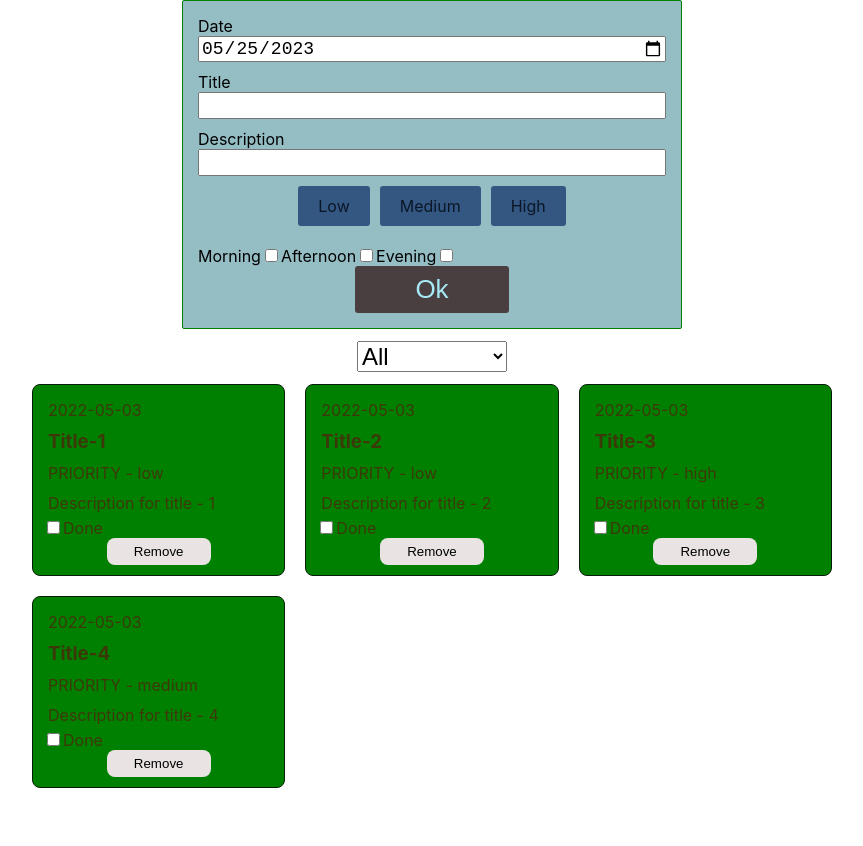
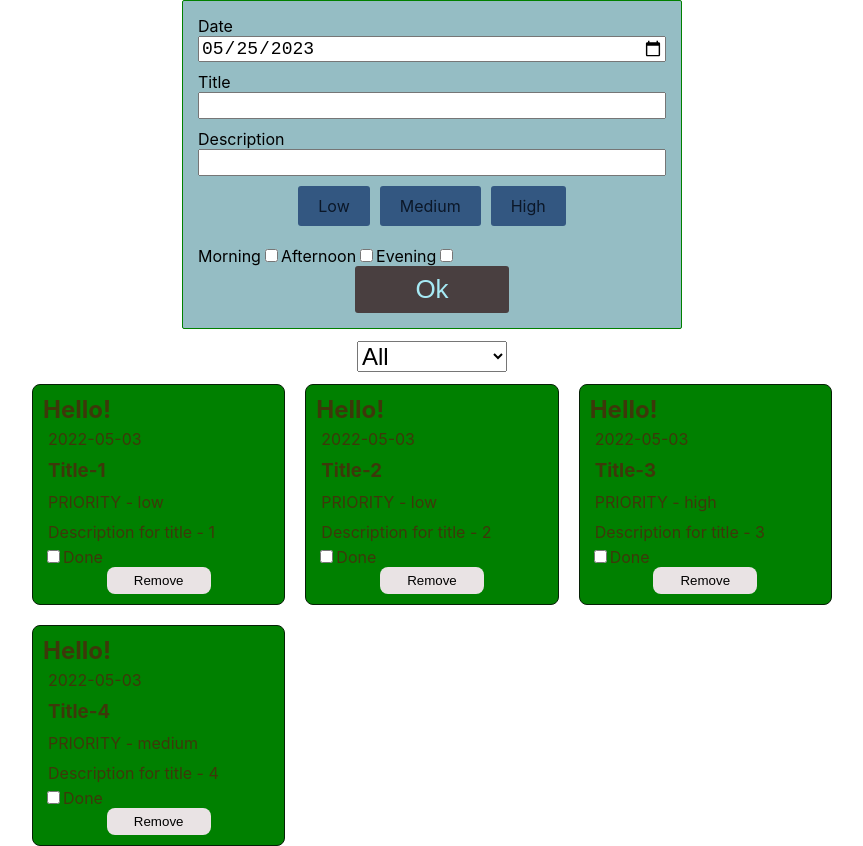
Before and after one commit to z9877969/bc_51, a React (Create React App) app: page / in a window 1280 px wide. Shown: the whole page, without its empty margins (208-1071 px from the left). Before the commit the page ends 800 px from the top, so only its background shows below. Built offline with nearby package versions, Linux system fonts and the light colour scheme.

Commit message:
adds some examples

```diff
--- a/package.json
+++ b/package.json
@@ -15,6 +15,7 @@
     "react-dom": "^18.2.0",
     "react-scripts": "5.0.1",
     "sass": "^1.62.1",
+    "styled-components": "^5.3.10",
     "web-vitals": "^2.1.4"
   },
   "scripts": {
--- a/src/components/TodoForm/TodoForm.jsx
+++ b/src/components/TodoForm/TodoForm.jsx
@@ -3,9 +3,11 @@ import clsx from "clsx";
 import { nanoid } from "nanoid";
 import s from "./TodoForm.module.scss";
 
-console.log("nanoid() :>> ", nanoid());
+class TodoForm extends Component {
+  #idLow = nanoid();
+  #idMedium = nanoid();
+  #idHigh = nanoid();
 
-class TodoForm extends Component {
   state = {
     date: "2023-05-25",
     title: "",
@@ -15,26 +17,16 @@ class TodoForm extends Component {
   };
 
   handleChange = (e) => {
-    const { name, value, checked, type } = e.target;
+    const { name, value } = e.target;
 
-    if (type === "checkbox") {
-      this.setState((prevState) => {
-        return {
-          [name]: checked
-            ? [...prevState[name], value]
-            : prevState[name].filter((el) => el !== value),
-        };
-      });
-      return;
-    }
-
-    this.setState({ [e.target.name]: e.target.value });
+    this.setState({ [name]: value });
   };
 
   handleSubmit = (e) => {
     e.preventDefault();
-    const newTodo = { ...this.state, isDone: false, id: nanoid() };
-    this.props.addTodo(newTodo);
+    // const newTodo = { ...this.state, isDone: false, id: nanoid() };
+    // this.props.addTodo(newTodo);
+    this.props.onSubmit(this.state);
   };
 
   render() {
@@ -74,7 +66,7 @@ class TodoForm extends Component {
         <div className={s.labelWrapper}>
           <div className={s.radioWrapper}>
             <input
-              id="formRadioLow"
+              id={this.#idLow}
               className={s.input}
               type="radio"
               name="priority"
@@ -82,13 +74,13 @@ class TodoForm extends Component {
               checked={this.state.priority === "low"}
               onChange={this.handleChange}
             />
-            <label className={clsx(s.label, s.radio)} htmlFor="formRadioLow">
+            <label className={clsx(s.label, s.radio)} htmlFor={this.#idLow}>
               Low
             </label>
           </div>
           <div className={s.radioWrapper}>
             <input
-              id="formRadioMedium"
+              id={this.#idMedium}
               className={s.input}
               type="radio"
               name="priority"
@@ -96,13 +88,13 @@ class TodoForm extends Component {
               checked={this.state.priority === "medium"}
               onChange={this.handleChange}
             />
-            <label className={clsx(s.label, s.radio)} htmlFor="formRadioMedium">
+            <label className={clsx(s.label, s.radio)} htmlFor={this.#idMedium}>
               Medium
             </label>
           </div>
           <div className={s.radioWrapper}>
             <input
-              id="formRadioHigh"
+              id={this.#idHigh}
               className={s.input}
               type="radio"
               name="priority"
@@ -110,7 +102,7 @@ class TodoForm extends Component {
               checked={this.state.priority === "high"}
               onChange={this.handleChange}
             />
-            <label className={clsx(s.label, s.radio)} htmlFor="formRadioHigh">
+            <label className={clsx(s.label, s.radio)} htmlFor={this.#idHigh}>
               High
             </label>
           </div>
--- /dev/null
+++ b/src/components/TodoItem/TodoItem.jsx
@@ -0,0 +1,41 @@
+import {
+  BtnRemove,
+  Item,
+  ItemDate,
+  ItemDescr,
+  ItemPriority,
+  ItemTitle,
+} from "./TodoItem.styled";
+
+const TodoItem = ({
+  title,
+  descr,
+  id,
+  date,
+  priority,
+  isDone,
+  updateTodoStatus,
+  removeTodo,
+}) => {
+  return (
+    <Item a="red" b="green" c="24px">
+      {!isDone ? <h2>Hello!</h2> : <p>Good day!</p>}
+      <ItemDate isDone={isDone}>{date}</ItemDate>
+      <ItemTitle>{title}</ItemTitle>
+      <ItemPriority>PRIORITY - {priority}</ItemPriority>
+      <ItemDescr>{descr}</ItemDescr>
+      <label>
+        <input
+          type="checkbox"
+          name="status"
+          onChange={(e) => updateTodoStatus(id)}
+          checked={isDone}
+        />
+        Done
+      </label>
+      <BtnRemove onClick={(e) => removeTodo(id)}>Remove</BtnRemove>
+    </Item>
+  );
+};
+
+export default TodoItem;
--- /dev/null
+++ b/src/components/TodoItem/TodoItem.styled.js
@@ -0,0 +1,54 @@
+import styled from "styled-components";
+
+const setTextDecoration = ({ isDone }) => {
+  return isDone && "text-decoration: line-through;";
+};
+
+export const Item = styled.li`
+  padding: 10px;
+  background-color: green;
+  /* background-color: rgb(48, 142, 144); */
+  color: rgb(61, 56, 10);
+  border: 1px solid rgb(6, 32, 6);
+  border-radius: 8px;
+
+  ${(props) => {
+    console.log("props :>> ", props);
+  }}
+`;
+
+export const ItemDate = styled.p`
+  padding: 5px;
+
+  ${setTextDecoration}
+`;
+
+export const ItemTitle = styled.h3`
+  padding: 5px;
+  ${setTextDecoration}
+`;
+
+export const ItemPriority = styled.p`
+  padding: 5px;
+  ${setTextDecoration}
+`;
+
+export const ItemDescr = styled.p`
+  padding: 5px;
+  ${setTextDecoration}
+`;
+
+export const BtnRemove = styled.button`
+  display: block;
+  width: 45%;
+  padding: 6px 25px;
+  margin: 0 auto;
+  background-color: rgb(233, 227, 228);
+  cursor: pointer;
+  border: none;
+  border-radius: 8px;
+
+  &:active {
+    transform: scale(0.95);
+  }
+`;
--- a/src/components/TodoList/TodoList.jsx
+++ b/src/components/TodoList/TodoList.jsx
@@ -1,31 +1,22 @@
 import PropTypes from "prop-types";
+import TodoItem from "../TodoItem/TodoItem";
 import clsx from "clsx";
 import s from "./TodoList.module.scss";
 
-const TodoList = ({ todo = [], removeTodo, updateTodoStatus }) => {
+const TodoList = ({ todo, removeTodo, updateTodoStatus }) => {
   return (
     <ul className={s.container}>
       {todo.map(({ title, descr, id, date, priority, isDone }) => (
-        <li key={id} className={s.toDoItem}>
-          <p className={s.date}>{date}</p>
-          <h3 className={clsx(s.title, isDone && s.isDone)}>{title}</h3>
-          <p className={clsx(s.priority, isDone && s.isDone)}>
-            PRIORITY - {priority}
-          </p>
-          <p className={clsx(s.descr, isDone && s.isDone)}>{descr}</p>
-          <label className={s.status}>
-            <input
-              type="checkbox"
-              name="status"
-              onChange={(e) => updateTodoStatus(id)}
-              checked={isDone}
-            />
-            Done
-          </label>
-          <button className={s.todoBtn} onClick={(e) => removeTodo(id)}>
-            Remove
-          </button>
-        </li>
+        <TodoItem
+          title={title}
+          descr={descr}
+          id={id}
+          date={date}
+          priority={priority}
+          isDone={isDone}
+          removeTodo={removeTodo}
+          updateTodoStatus={updateTodoStatus}
+        />
       ))}
     </ul>
   );
@@ -43,6 +34,22 @@ TodoList.propTypes = {
     })
   ),
   removeTodo: PropTypes.func.isRequired,
+  updateTodoStatus: PropTypes.func.isRequired,
 };
 
 export default TodoList;
+
+// const obj = {
+//   a: "qwe",
+// };
+
+// const val1 = obj.a;
+// const val2 = obj["a"];
+
+// const key = "a";
+// const val3 = obj[key];
+
+// const obj2 = { b: "qwe" };
+
+// const key2 = "b";
+// const obj3 = { [key2]: "qwe" };
--- a/src/components/TodoPage/TodoPage.jsx
+++ b/src/components/TodoPage/TodoPage.jsx
@@ -12,7 +12,8 @@ class TodoPage extends Component {
   };
 
   addTodo = (todo) => {
-    this.setState((prevState) => ({ todo: [...prevState.todo, todo] }));
+    const newTodo = { ...todo, isDone: false, id: Date.now() };
+    this.setState((prevState) => ({ todo: [...prevState.todo, newTodo] }));
   };
 
   removeTodo = (id) => {
@@ -41,14 +42,15 @@ class TodoPage extends Component {
   };
 
   render() {
-
     // createFunction
 
     const filteredTodo = this.filterTodo();
 
     return (
       <>
-        <ToDoForm addTodo={this.addTodo} />
+        <ToDoForm onSubmit={this.addTodo} />
+        {/* <ToDoForm onSubmit={window.alert} />
+        <ToDoForm onSubmit={console.log} /> */}
         <PrioritySelect
           filter={this.state.filter}
           changeFilter={this.changeFilter}
--- a/src/index.js
+++ b/src/index.js
@@ -1,4 +1,5 @@
 import "./index.scss";
+import "./vanila-js";
 
 import App from "./components/App/App";
 import React from "react";
--- /dev/null
+++ b/src/vanila-js.js
@@ -0,0 +1,32 @@
+// const foo = () => {
+//   const promise = fetch("http://localhost:4040/todo");
+//   promise
+//     .then((promiseResult) => {
+//       console.log(promiseResult);
+//       if (promiseResult === invalid) {
+//         throw new Error("Promise result invalid");
+//       }
+//     })
+//     .catch((err) => console.log(err.message));
+// };
+
+const promise1 = new Promise((resolve, reject) => {
+  resolve([1, 2, 3]);
+  //   reject("Error message");
+});
+
+const promise = new Promise((resolve, reject) => {
+  //   resolve("qwe");
+  reject({ error: "Error message", status: 404 });
+});
+
+promise1.then((numbers) => {
+  console.log("numbers :>> ", numbers);
+}); // {}
+promise
+  .then((result) => {
+    console.log("result :>> ", result);
+  })
+  .catch((err) => {
+    console.log("err :>> ", err);
+});
```
Also changed, not shown: 1 other file (tests, documents, lock files or other folders).
